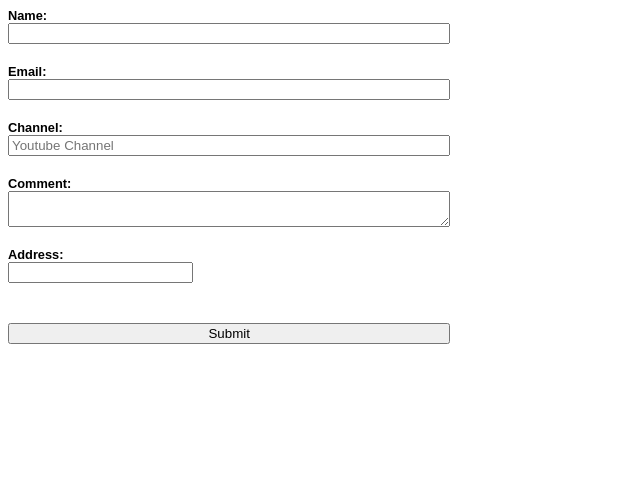
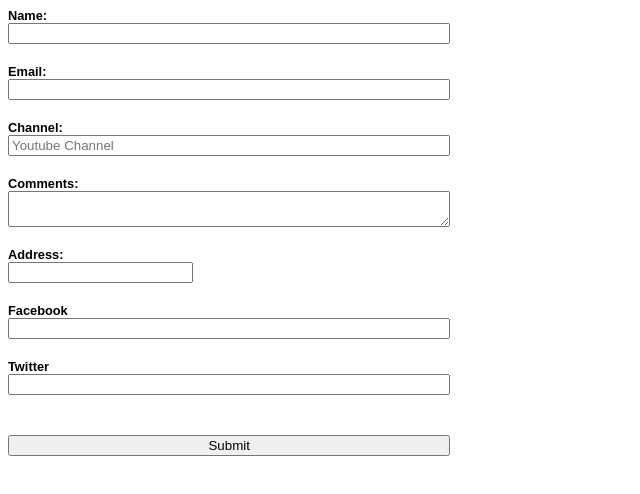
Before and after one commit to jeromeski/formik-demo-1, a React (Create React App) app: page / in a window 1280 px wide. Shown: the top 494 px of the page, without its empty margins (0-640 px from the left). Built offline with nearby package versions, Linux system fonts and the light colour scheme.

Commit message:
Nested Objects

```diff
--- a/src/YoutubeForm.js
+++ b/src/YoutubeForm.js
@@ -11,7 +11,11 @@ const initialValues = {
   email: "",
   channel: "",
   comments: "",
-  address: ""
+  address: "",
+  social: {
+    facebook: "",
+    twitter: ""
+  }
 }
 
 const onSubmit = (values) => {
@@ -21,7 +25,13 @@ const onSubmit = (values) => {
 const validationSchema = Yup.object({
   name: Yup.string().required('Name is required!'),
   email: Yup.string().required('Email field is required!').matches(/^[A-Z0-9._%+-]+@[A-Z0-9.-]+\.[A-Z]{2,4}$/i, {message: 'Invalid email format!'}),
-  channel: Yup.string().required('Channel is required')
+  channel: Yup.string().required('Channel is required'),
+  comments: Yup.string().min(5).max(100),
+  address: Yup.string().required('Address is required!'),
+  social: Yup.object({
+    facebook: Yup.string().required(),
+    twitter: Yup.string().required()
+  })
 })
 
 
@@ -67,7 +77,7 @@ function YoutubeForm() {
           <ErrorMessage name="channel"/>
         </div>
         <div className="form-control">
-          <label htmlFor="comment">Comment:</label>
+          <label htmlFor="comment">Comments:</label>
           <Field
             as="textarea"
             name="comments"
@@ -88,6 +98,24 @@ function YoutubeForm() {
             }}
           </Field>
         </div>
+        <div className="form-control">
+          <label htmlFor="facebook">Facebook</label>
+          <Field
+            type="text"
+            id="facebook"
+            name="social.facebook"
+          />
+          <ErrorMessage name="social.facebook" />
+        </div>
+        <div className="form-control">
+          <label htmlFor="twitter">Twitter</label>
+          <Field
+            type="text"
+            id="twitter"
+            name="social.twitter"
+          />
+          <ErrorMessage name="social.twitter" />
+        </div>
 
         <div>
           {!errors.name && touched.name ? <div><FontAwesomeIcon icon={faCheckCircle} size="xs" className="mr-2" /><small>Name is validated</small></div> : null}
```
